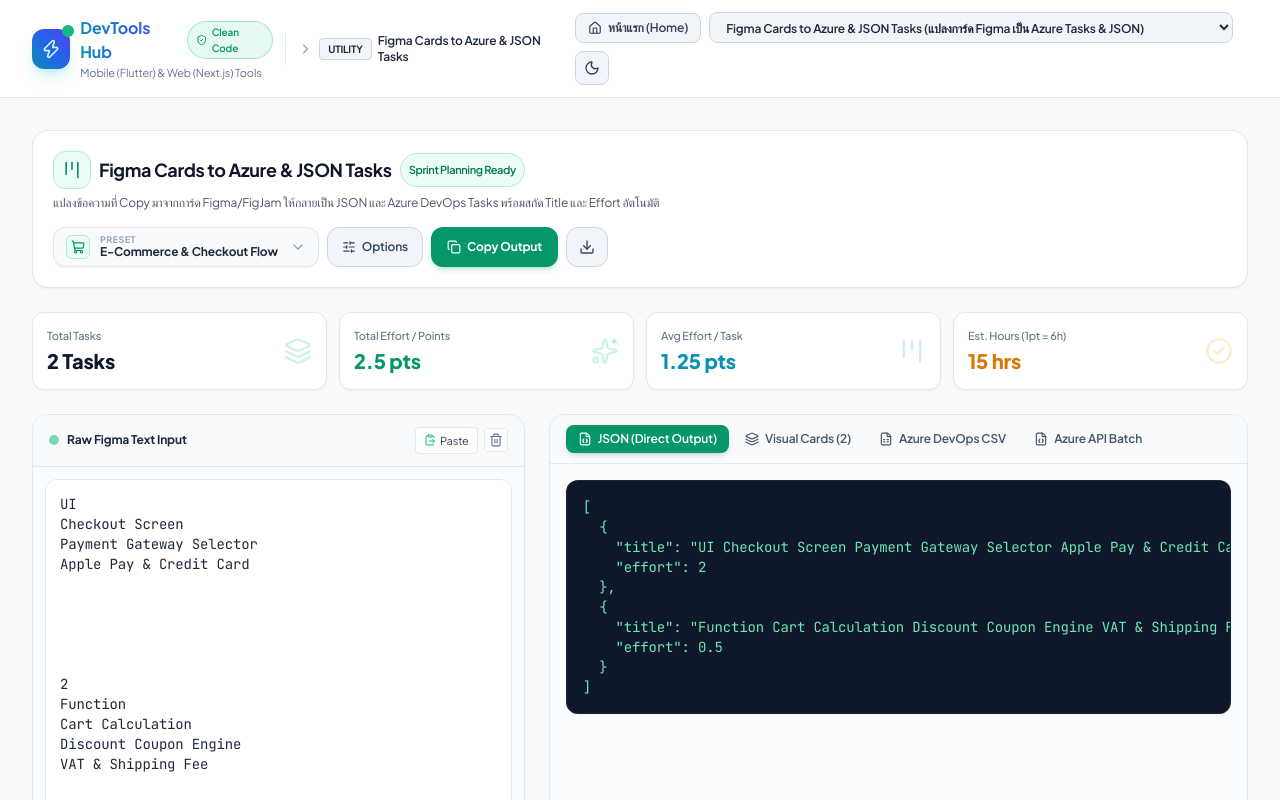
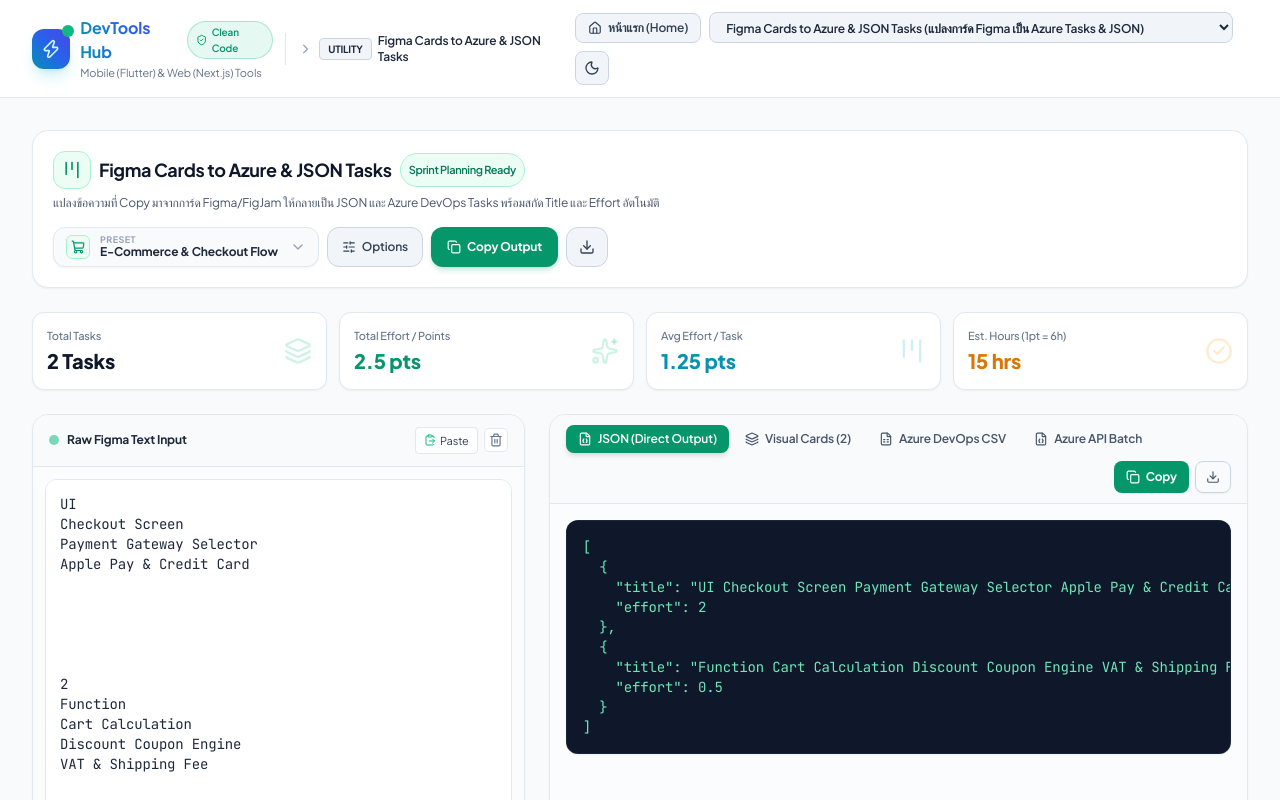
Before and after one commit to Sea-Nareekarn/json-to-flutter-model-web, a React (Vite) app: page / in a window 1280 px wide. Both pictures are taken after a click on the button "Figma to Azure". Shown: the top 800 px of the page. Built offline with nearby package versions, Linux system fonts and the light colour scheme; a web font is replaced by a local one.

Commit message:
fix(ui): move Copy and Download buttons to top tabs toolbar and remove bottom copy link

```diff
--- a/src/components/tools/FigmaToAzureTasksTool.tsx
+++ b/src/components/tools/FigmaToAzureTasksTool.tsx
@@ -9,7 +9,6 @@
   FileJson,
   FileSpreadsheet,
   Layers,
-  ArrowRight,
   ClipboardPaste,
   Kanban,
   CheckCircle2,
@@ -569,8 +568,9 @@
 
         {/* Right Column: Output Viewer */}
         <div className="lg:col-span-7 bg-white dark:bg-slate-900/70 rounded-2xl border border-slate-200 dark:border-slate-800 shadow-sm dark:shadow-xl overflow-hidden flex flex-col transition-colors">
-          {/* Tabs Navigation */}
+          {/* Tabs Navigation & Action Toolbar */}
           <div className="px-4 py-2.5 bg-slate-50 dark:bg-slate-900 border-b border-slate-200 dark:border-slate-800 flex flex-wrap items-center justify-between gap-2">
+            {/* Tabs List */}
             <div className="flex flex-wrap items-center gap-1">
               <button
                 onClick={() => setActiveTab('json')}
@@ -618,6 +618,35 @@
               >
                 <FileJson className="w-3.5 h-3.5" />
                 <span>Azure API Batch</span>
+              </button>
+            </div>
+
+            {/* Quick Action Controls on Top Right */}
+            <div className="flex items-center gap-1.5 ml-auto">
+              <button
+                onClick={handleCopy}
+                className="h-8 px-3 rounded-lg bg-emerald-600 hover:bg-emerald-500 text-white text-xs font-bold shadow-sm transition-all active:scale-95 inline-flex items-center gap-1.5 whitespace-nowrap flex-shrink-0"
+                title="Copy output content"
+              >
+                {copied ? (
+                  <>
+                    <Check className="w-3.5 h-3.5 text-white" />
+                    <span>Copied!</span>
+                  </>
+                ) : (
+                  <>
+                    <Copy className="w-3.5 h-3.5" />
+                    <span>Copy</span>
+                  </>
+                )}
+              </button>
+
+              <button
+                onClick={handleDownload}
+                className="h-8 px-2.5 rounded-lg text-slate-600 dark:text-slate-300 hover:text-slate-900 dark:hover:text-white hover:bg-slate-200 dark:hover:bg-slate-800 transition-colors border border-slate-300 dark:border-slate-700/60 inline-flex items-center justify-center flex-shrink-0 shadow-sm"
+                title="Download output file"
+              >
+                <Download className="w-3.5 h-3.5" />
               </button>
             </div>
           </div>
@@ -690,18 +719,9 @@
           </div>
 
           {/* Footer Guide */}
-          <div className="px-4 py-3 bg-slate-50 dark:bg-slate-900 border-t border-slate-200 dark:border-slate-800 text-xs text-slate-600 dark:text-slate-400 flex flex-col sm:flex-row items-center justify-between gap-2 transition-colors">
-            <div className="flex items-center gap-2">
-              <span className="text-emerald-600 dark:text-emerald-400 font-bold">💡 How to use in Azure DevOps:</span>
-              <span>Boards ➡️ Work Items ➡️ Import Work Items ➡️ เลือกไฟล์ CSV</span>
-            </div>
-            <button
-              onClick={handleCopy}
-              className="text-emerald-600 hover:text-emerald-700 dark:text-emerald-400 dark:hover:text-emerald-300 font-semibold flex items-center gap-1"
-            >
-              <span>{copied ? 'คัดลอกเรียบร้อย!' : 'Copy to Clipboard'}</span>
-              <ArrowRight className="w-3.5 h-3.5" />
-            </button>
+          <div className="px-4 py-3 bg-slate-50 dark:bg-slate-900 border-t border-slate-200 dark:border-slate-800 text-xs text-slate-600 dark:text-slate-400 flex items-center gap-2 transition-colors">
+            <span className="text-emerald-600 dark:text-emerald-400 font-bold">💡 How to use in Azure DevOps:</span>
+            <span>Boards ➡️ Work Items ➡️ Import Work Items ➡️ เลือกไฟล์ CSV</span>
           </div>
         </div>
       </div>
```
